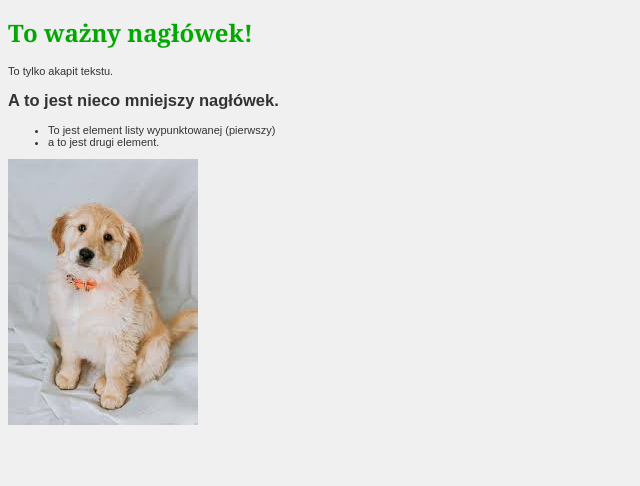
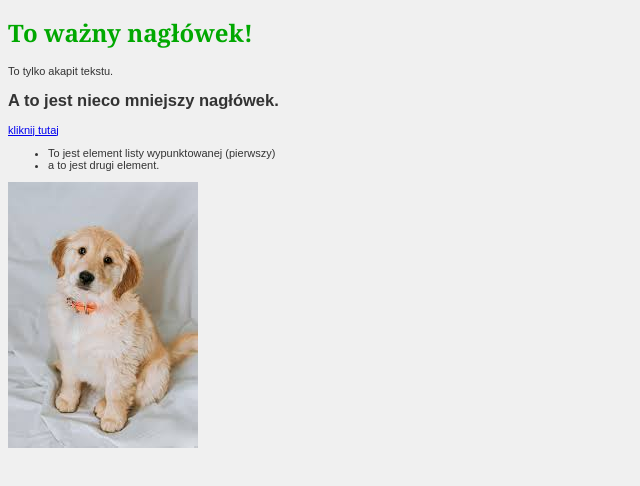
Before and after one commit to jan16210/jan16210.github.io, a plain HTML site: page index.html in a window 1280 px wide. Shown: the whole page, without its empty margins (0-640 px from the left). Drawn offline with Linux system fonts and the light colour scheme.

Commit message:
fixed again

```diff
--- a/index.html
+++ b/index.html
@@ -8,6 +8,7 @@
     <h1>To ważny nagłówek!</h1>
     <p>To tylko akapit tekstu.</p>
     <h2>A to jest nieco mniejszy nagłówek.</h2>
+    <a href="stronka.html">kliknij tutaj</a>
              <ul>
                    <li>To jest element listy wypunktowanej (pierwszy)</li>
                    <li>a to jest drugi element.</li>
```
Also changed, not shown: stronka.html (+1 -1 lines).
